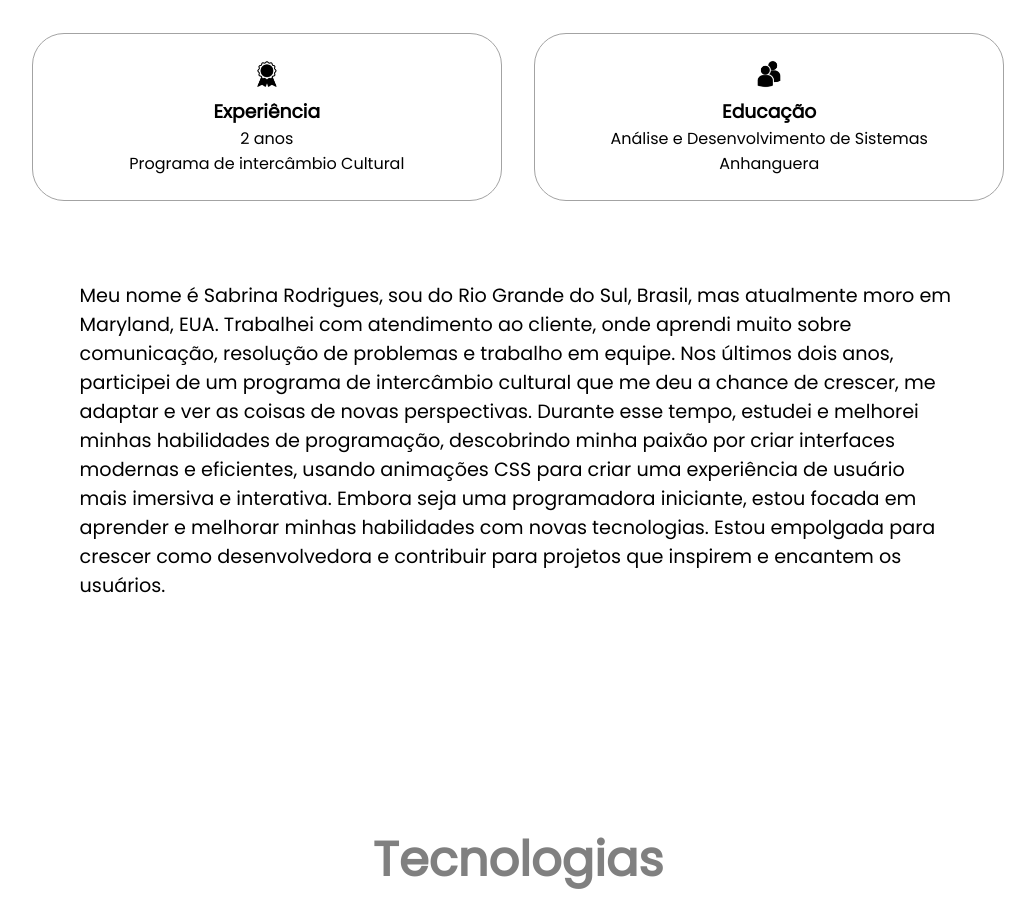
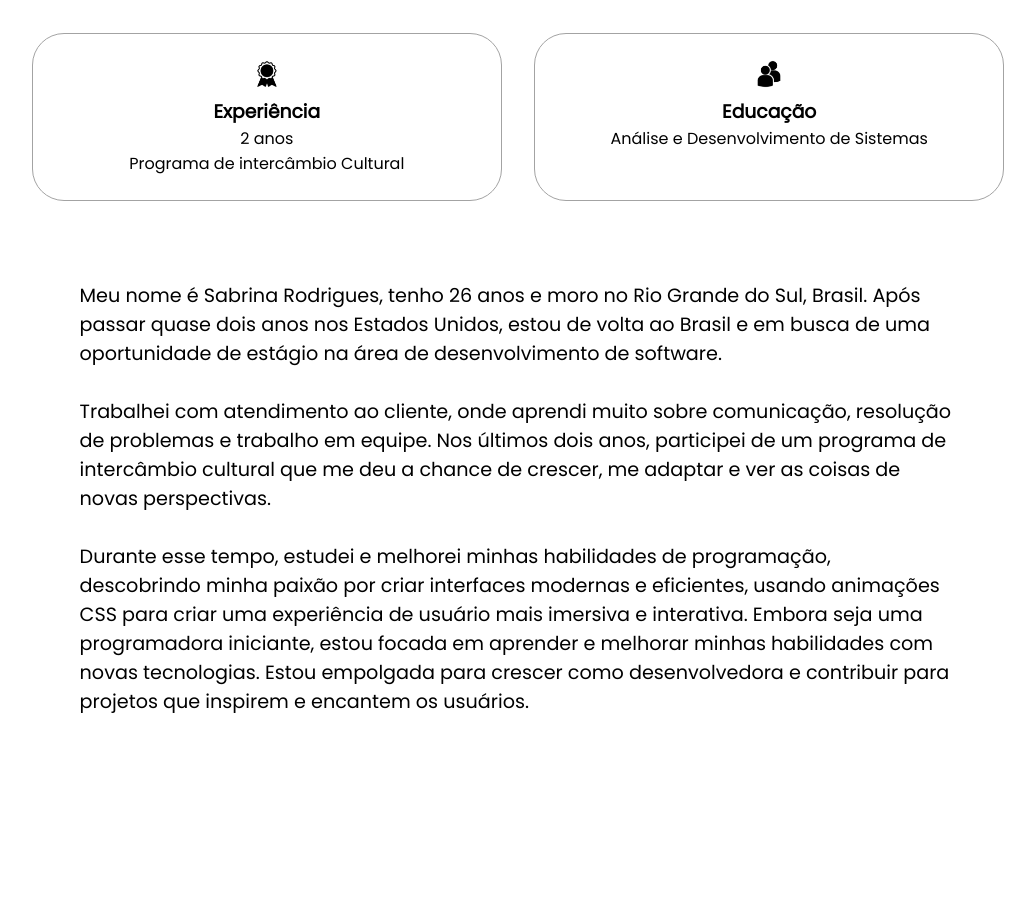
Before and after one commit to sabrinnasr/portfolio-v2, a plain HTML site: page index.html in a window 1280 px wide. Shown: the part 800-1723 px from the top of the page, without its empty margins (122-1157 px from the left). Drawn offline with Linux system fonts and the light colour scheme.

Commit message:
about section update

```diff
--- a/index.html
+++ b/index.html
@@ -108,12 +108,12 @@
                   class="icon"
                 />
                 <h3 id="education-heading">Education</h3>
-                <p id="education-text">Análise e Desenvolvimento de Sistemas<br />Anhanguera</p>
+                <p id="education-text">Software Development<br />Anhanguera</p>
               </div>
             </div>
             <div class="text-container">
                <p id="about-paragraph">
-                    My name is Sabrina Rodrigues, I'm based in Rio Grande do Sul, Brazil but currently living in Maryland, US.
+                    My name is Sabrina Rodrigues I'm 26 years old, I'm based in Rio Grande do Sul, Brazil. After almost 2 years living in the US I'm back in Brazil and looking for an internship in software development.
                     I used to work in customer service, where I learned a lot about communication, problem-solving, and working with people.
                     Over the past two years, I've been on a cultural exchange program that gave me the chance to grow, adapt, and see things
                     from new perspectives. During this time, I've been studing and improving my coding skills, and I discovered myself passionate
--- a/script.js
+++ b/script.js
@@ -138,7 +138,8 @@ document.addEventListener('DOMContentLoaded', function() {
         "experience-heading": "Experiência",
         "experience-text": "2 anos <br/ >Programa de intercâmbio Cultural",
         "education-heading": "Educação",
-        "about-paragraph": "Meu nome é Sabrina Rodrigues, sou do Rio Grande do Sul, Brasil, mas atualmente moro em Maryland, EUA. Trabalhei com atendimento ao cliente, onde aprendi muito sobre comunicação, resolução de problemas e trabalho em equipe. Nos últimos dois anos, participei de um programa de intercâmbio cultural que me deu a chance de crescer, me adaptar e ver as coisas de novas perspectivas. Durante esse tempo, estudei e melhorei minhas habilidades de programação, descobrindo minha paixão por criar interfaces modernas e eficientes, usando animações CSS para criar uma experiência de usuário mais imersiva e interativa. Embora seja uma programadora iniciante, estou focada em aprender e melhorar minhas habilidades com novas tecnologias. Estou empolgada para crescer como desenvolvedora e contribuir para projetos que inspirem e encantem os usuários.",
+        "education-text" : "Análise e Desenvolvimento de Sistemas",
+        "about-paragraph": "Meu nome é Sabrina Rodrigues, tenho 26 anos e moro no Rio Grande do Sul, Brasil. Após passar quase dois anos nos Estados Unidos, estou de volta ao Brasil e em busca de uma oportunidade de estágio na área de desenvolvimento de software.<br><br> Trabalhei com atendimento ao cliente, onde aprendi muito sobre comunicação, resolução de problemas e trabalho em equipe. Nos últimos dois anos, participei de um programa de intercâmbio cultural que me deu a chance de crescer, me adaptar e ver as coisas de novas perspectivas.<br><br> Durante esse tempo, estudei e melhorei minhas habilidades de programação, descobrindo minha paixão por criar interfaces modernas e eficientes, usando animações CSS para criar uma experiência de usuário mais imersiva e interativa. Embora seja uma programadora iniciante, estou focada em aprender e melhorar minhas habilidades com novas tecnologias. Estou empolgada para crescer como desenvolvedora e contribuir para projetos que inspirem e encantem os usuários.",
         "technologies-heading": "Tecnologias",
         "projects-title": "Projetos Recentes",
         "project-flickshelf-description":"FlickShelf é uma aplicação web que permite criar listas das suas séries e filmes assistidos. Com uma interface intuitiva, você pode adicionar, editar e remover títulos, mantendo sua lista sempre atualizada.",
@@ -175,7 +176,8 @@ document.addEventListener('DOMContentLoaded', function() {
         "experience-heading": "Experience",
         "experience-text": "2 years <br/ >Cultural Exchange Program",
         "education-heading": "Education",
-        "about-paragraph": "My name is Sabrina Rodrigues, I'm based in Rio Grande do Sul, Brazil but currently living in Maryland, US. I used to work in customer service, where I learned a lot about communication, problem-solving, and working with people. Over the past two years, I've been on a cultural exchange program that gave me the chance to grow, adapt, and see things from new perspectives. During this time, I've been studying and improving my coding skills, discovering myself passionate about creating modern, efficient interfaces and I enjoy using CSS animations to create a more immersive and interactive user experience. While I'm a beginner programmer, I'm focused on learning and committed to improving my skills with new technologies. I'm excited to grow as a developer and contribute to projects that inspire and delight users.",
+        "education-text" : "Software Development",
+        "about-paragraph": "My name is Sabrina Rodrigues I'm 26 years old, I'm based in Rio Grande do Sul, Brazil. After spending nearly two years living in the US, I'm back and currently seeking an internship opportunity in software development.<br><br> I used to work in customer service, where I learned a lot about communication, problem-solving, and working with people. Over the past two years, I've been on a cultural exchange program that gave me the chance to grow, adapt, and see things from new perspectives.<br><br> During this time, I've been studing and improving my coding skills, and I discovered myself passionate about creating modern, efficient interfaces and I enjoy using CSS animations to create a more immersive and interactive user experience. While I'm a beginner programmer, I'm focused on learning and committed to improving my skills with new technologies. I'm excited to grow as a developer and be able to contribute to projects that inspire and delight users.",
         "technologies-heading": "Technologies",
         "projects-title": "Recent Projects",
         "project-flickshelf-description":"FlickShelf is a web application that allows you create shelves of your watched series and movies. With an intuitive interface, you can add, edit, and remove titles, keeping your list always up to date.",
```
